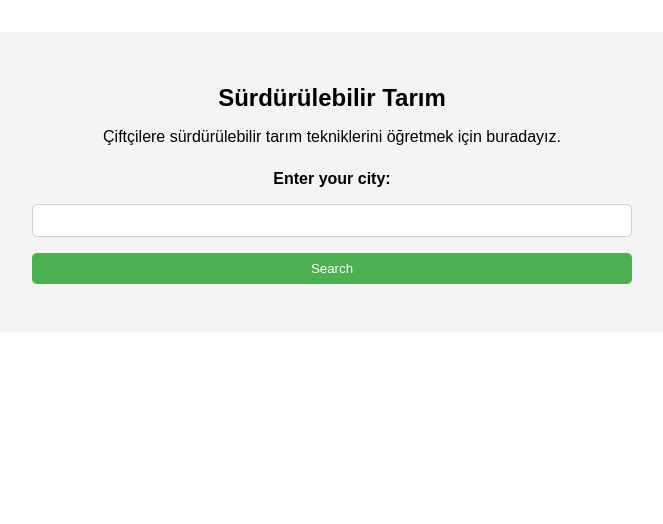
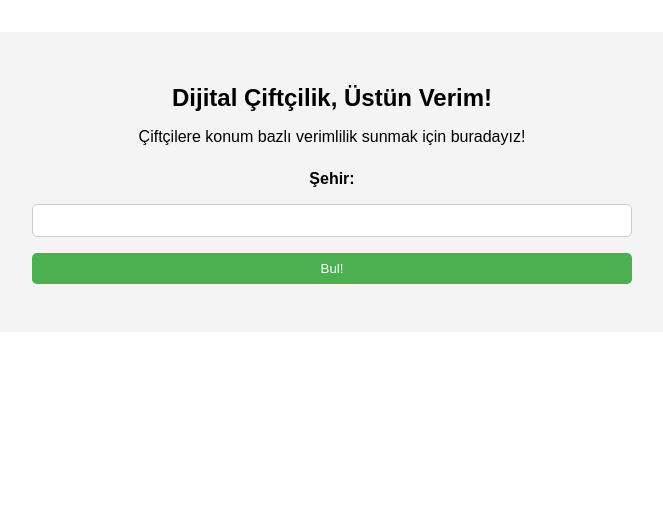
Before and after one commit to alibilgealtun/AgroVerim, a Flask app: page / in a window 1280 px wide. Shown: the part 82-606 px from the top of the page, without its empty margins (308-971 px from the left). Run offline with Flask 3, Linux system fonts and the light colour scheme.

Commit message:
little bug fixes

```diff
--- a/ee/api.py
+++ b/ee/api.py
@@ -7,7 +7,7 @@ app = Flask(__name__, '/static')
 
 @app.route('/')
 def index():
-    return render_template('index.html')
+    return render_template('index.html' )
 
 @app.route('/recommend', methods=['POST'])
 def recommend():
--- a/ee/templates/index.html
+++ b/ee/templates/index.html
@@ -20,12 +20,12 @@
 
     <section id="home">
         <div class="hero">
-            <h1>Sürdürülebilir Tarım </h1>
-            <p>Çiftçilere sürdürülebilir tarım tekniklerini öğretmek için buradayız.</p>
+            <h1>Dijital Çiftçilik, Üstün Verim!</h1>
+            <p>Çiftçilere konum bazlı verimlilik sunmak için buradayız!</p>
             <form id="cityForm">
-                <label for="city">Enter your city:</label>
+                <label for="city">Şehir: </label>
                 <input type="text" id="city" name="city">
-                <button type="submit">Search</button>
+                <button type="submit">Bul!</button>
                 <div id="recommendations"></div>
 
             </form>
```
